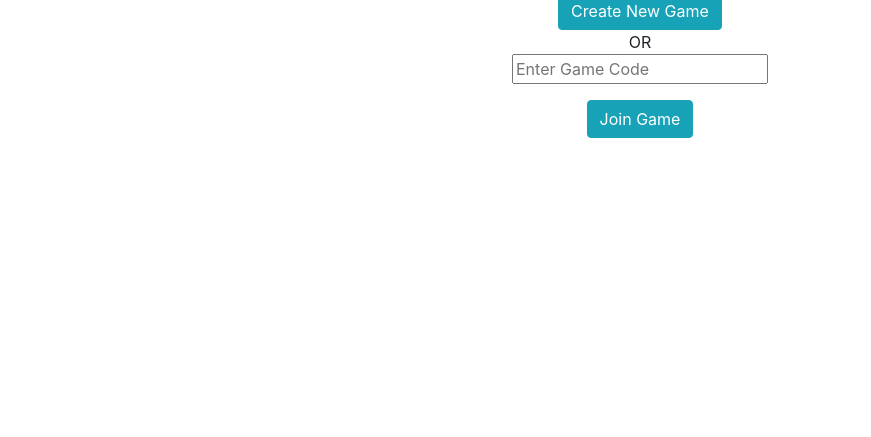
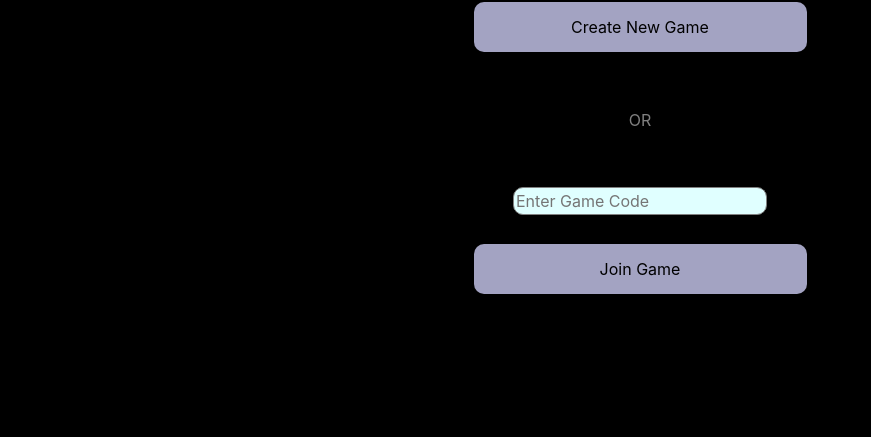
Before and after one commit to P4CreativeCoding/multiplayerSnake, a website: page frontend/index.html in a window 1280 px wide. Shown: the part 387-824 px from the top of the page, without its empty margins (0-871 px from the left). After the commit the page ends 800 px from the top, so only its background shows below. Drawn offline with nearby package versions, Linux system fonts and the light colour scheme; no server answers.

Commit message:
added some styling on start screen

```diff
--- a/frontend/index.html
+++ b/frontend/index.html
@@ -14,8 +14,42 @@
       #gameScreen {
         display: none;
       }
+
+      body {
+        background-color: black;
+      }
+
+      h1 {
+        color: lightblue;
+        margin-bottom: 20%;
+      }
+      button {
+        background-color: rgb(163, 163, 194);
+        border: 0;
+        height: 50px;
+        width: 30%;
+        border-radius: 10px;
+
+        transition-duration: 0.4s;
+      }
+
+      .button:hover {
+        background-color: white;
+        color: grey;
+      }
+
+      .infoText {
+        margin: 5%;
+        color: gray;
+      }
+      .input {
+        margin-bottom: 5%;
+        background-color: lightcyan;
+        border: 1px solid grey;
+        border-radius: 10px;
+      }
     </style>
-    >
+
     <style>
       canvas {
         border: 1px solid black;
@@ -30,20 +64,17 @@
             class="d-flex flex-column align-items-center justify-content-center h-100"
           >
             <h1>Multiplayer Snake</h1>
-            <button type="submit" class="btn btn-info" id="newGameBtn">
-              Create New Game
-            </button>
-            <div>OR</div>
+            <button type="submit" id="newGameBtn">Create New Game</button>
+            <div class="infoText">OR</div>
             <div class="form-group">
               <input
                 type="text"
+                class="input"
                 placeholder="Enter Game Code"
                 id="gameCodeInput"
               />
             </div>
-            <button type="submit" class="btn btn-info" id="joinGameBtn">
-              Join Game
-            </button>
+            <button type="submit" id="joinGameBtn">Join Game</button>
           </div>
         </div>
         <div id="gameScreen" class="h-100">
```
